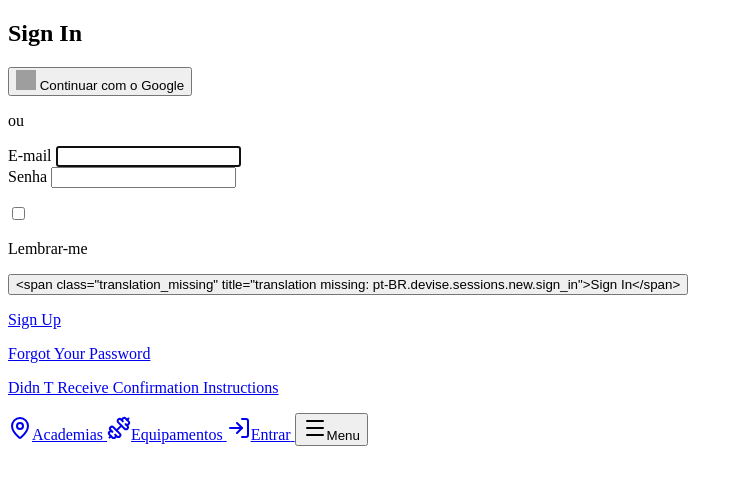
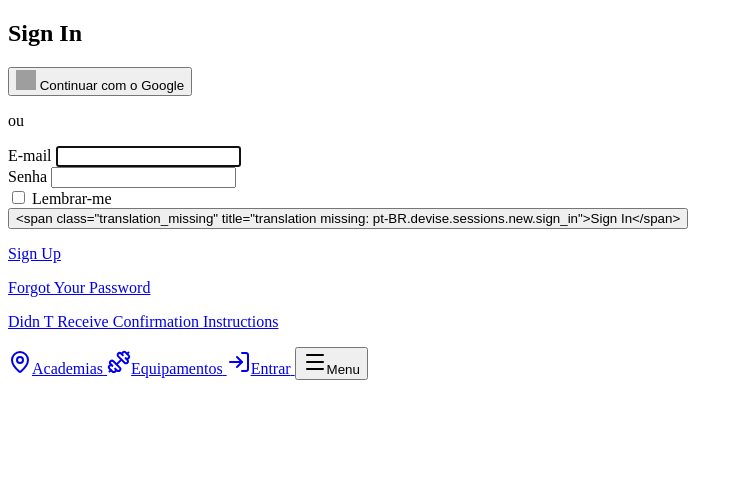
Before and after one commit to Incubadoras-Criativas/territorio-inteligente, a Rails app: page /users/sign_in in a window 1280 px wide. Shown: the part 26-511 px from the top of the page, without its empty margins (0-743 px from the left). Run offline with Rails 7, Linux system fonts and the light colour scheme; parts of the project's set-up code (start-up, migrations or seed data) failed here and were passed over; some libraries are stand-ins or nearby versions; grey boxes are pictures that could not be loaded.

Commit message:
Login: Lembrar-me ao lado da caixa de seleção

```diff
--- a/app/views/devise/sessions/new.html.erb
+++ b/app/views/devise/sessions/new.html.erb
@@ -14,10 +14,10 @@
     <%= f.password_field :password, autocomplete: "current-password", required: true %>
   </div>
 
-  <% if devise_mapping.rememberable? %>
-    <div class="field">
-      <p><%= f.check_box :remember_me %></p>
-      <p><%= f.label :remember_me %></p>
+    <% if devise_mapping.rememberable? %>
+    <div class="campo">
+      <%= f.check_box :remember_me %>
+      <%= f.label :remember_me %>
     </div>
   <% end %>
 
```
